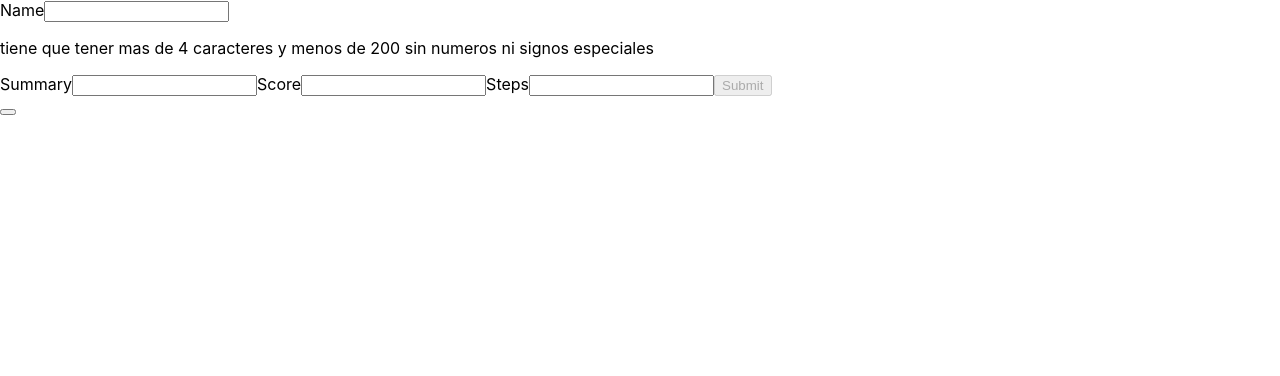
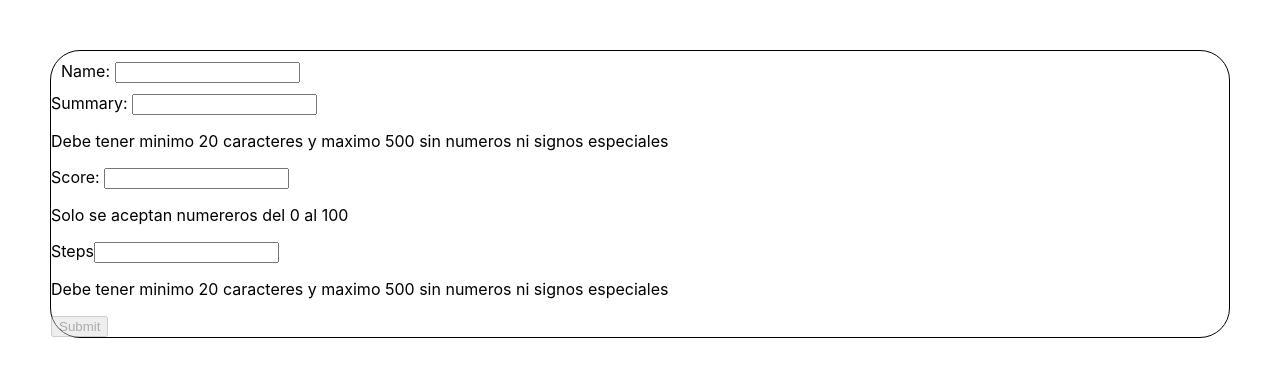
Before and after one commit to Valderrama20/Food, a React (Create React App) app in the folder client/: page /Formulario in a window 1280 px wide. Shown: the top 376 px of the page. Built offline with nearby package versions, Linux system fonts and the light colour scheme.

Commit message:
en el formulario

```diff
--- a/client/src/HomeCp/CreacionRc/Formulario.jsx
+++ b/client/src/HomeCp/CreacionRc/Formulario.jsx
@@ -1,7 +1,7 @@
 import React, { useState } from "react";
 import { useSelector } from "react-redux";
 import axios from "axios";
-import "./formulario.css"
+import sty from "./formulario.module.css"
 
 const RE = {LN:/^[a-zA-Z\s]{4,200}$/,
             L2:/^[a-zA-Z\s]{20,500}$/,
@@ -17,26 +17,33 @@ const Form = () => {
         switch (e.target.name) {
             case "title":
             var title = document.getElementById("title")
-            if(RE.LN.test(e.target.value)) title.classList.remove("Error")
-            else  title.classList.add("Error")
+            var error = document.getElementById("errorT")
+
+            if(RE.LN.test(e.target.value) || e.target.value === "") {
+                title.classList.remove(sty.Error)
+                error.classList.remove(sty.Error_TitleA)}
+             else{
+                title.classList.add(sty.Error)
+                error.classList.add(sty.Error_TitleA)
+            }
                 break;
 
            case "summary":
             var summary = document.getElementById("summary")
-            if(RE.L2.test(e.target.value)) summary.classList.remove("Error")
-            else  summary.classList.add("Error")
+            if(RE.L2.test(e.target.value)) summary.classList.remove(sty.Error)
+            else  summary.classList.add(sty.Error)
 
                 break;
             case "healthScore":
             var healthScore = document.getElementById("healthScore")
-            if(RE.A0.test(e.target.value)) healthScore.classList.remove("Error")
-            else  healthScore.classList.add("Error")
+            if(RE.A0.test(e.target.value)) healthScore.classList.remove(sty.Error)
+            else  healthScore.classList.add(sty.Error)
               break;
 
             case "steps":
               var steps = document.getElementById("steps")
-            if(RE.L2.test(e.target.value)) steps.classList.remove("Error")
-            else  steps.classList.add("Error")
+            if(RE.L2.test(e.target.value)) steps.classList.remove(sty.Error)
+            else  steps.classList.add(sty.Error)
 
             default:
                 break;
@@ -58,26 +65,35 @@ const Form = () => {
        console.log({...data, diets:diets2})
     }
 
-    return <>
+    return <div className={sty.form}>
     <form onSubmit={crear} >
-        <label >Name</label>
+        <div className={sty.name}>
+        <label >Name: </label>
         <input type="text" name="title" onChange={set} id="title"/>
-        <p id="Error_Title">tiene que tener mas de 4 caracteres y menos de 200 sin numeros ni signos especiales</p>
-        <label htmlFor="" >Summary</label>
+        <p className={sty.Error_Title} id="errorT">Debe tener minimo 4 caracteres y maximo 200 sin numeros ni signos especiales</p>
+        </div>
+        <div>
+        <label htmlFor="" >Summary: </label>
         <input type="text" name="summary" onChange={set} id="summary"/>
-        <label htmlFor="" >Score</label>
+        <p>Debe tener minimo 20 caracteres y maximo 500 sin numeros ni signos especiales</p>
+        </div>
+        <label htmlFor="" >Score: </label>
         <input type="number" name="healthScore" onChange={set} id="healthScore"/>
+          <p> Solo se aceptan numereros del 0 al 100</p>
+        <div>
         <label htmlFor="">Steps</label>
         <input type="text" name="steps" onChange={set} id="steps"/>
+        <p>Debe tener minimo 20 caracteres y maximo 500 sin numeros ni signos especiales</p>
+        </div>
          <input type="submit" id="btn" disabled/>
+
     </form>
-    <button onClick={() => console.log(diets2)}></button>
     <div>
             {diets.map(e => {
                 return <button onClick={() => diets2.push(e.id)} key={e.id}>{e.name}</button>
             })}
         </div>
-    </>
+    </div>
 }
 
 export default Form
--- a/client/src/HomeCp/CreacionRc/formulario.css
+++ b/client/src/HomeCp/CreacionRc/formulario.module.css
@@ -1,17 +1,16 @@
 .Error{
  border: 2px solid red;
  outline: none;
- box-shadow: 2px 0px 20px rgba(163,163,163)
+ box-shadow: 1px 0px 10px red
 
 }
 
 .Error_Title{
 
     font-size: 15px;
-    width: 300px;
-    display: block;
+    display: none;
 }
-.Error_Title-active{
+.Error_TitleA{
     display: block;
 }
 
@@ -20,3 +19,15 @@
     outline: none;
     box-shadow: 2px 0px 20px rgba(163,163,163)
 }
+
+.form{
+    border: 1px solid black;
+    border-radius: 30px;
+    max-width: auto;
+    margin: 50px;
+
+}
+.name{
+    max-width: 300px;
+    padding: 10px;
+}
--- a/client/src/HomeCp/Detalles_Rc/Detalles.jsx
+++ b/client/src/HomeCp/Detalles_Rc/Detalles.jsx
@@ -25,7 +25,11 @@ const Detalle_Rc = () =>  {
        <h3>{detalle.name}</h3>
        <img className={sty.img} src={detalle.img} alt="Food" />
        <h4>Steps:</h4>
+
+        <div className={sty.steps}>
        <ol>{detalle.steps?detalle.steps.map(e => {return <li key={e}>{e}</li>}): null}</ol>
+       </div>
+
         </div>
 
         <div className={sty.right}>
--- a/client/src/HomeCp/Detalles_Rc/Detalles.module.css
+++ b/client/src/HomeCp/Detalles_Rc/Detalles.module.css
@@ -38,3 +38,9 @@ border-radius: 20px;
 .btn2:hover{
     cursor: pointer;
 }
+.steps{
+    max-height: 200px;
+    overflow : auto;
+    border: 1px solid black;
+    border-radius: 10px;
+}
```
